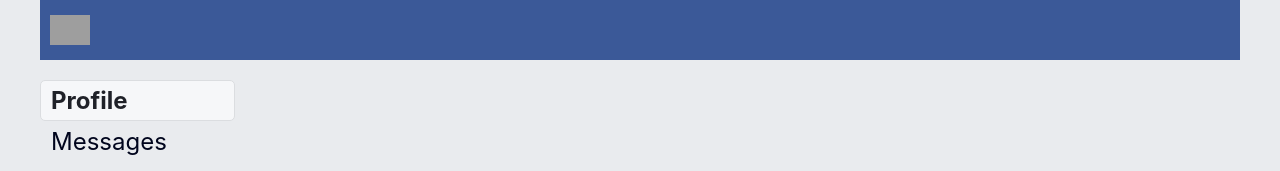
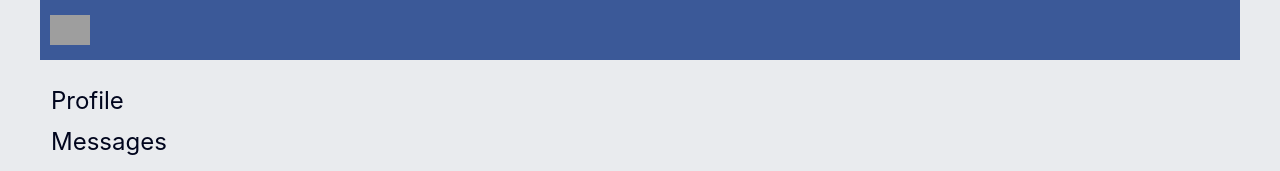
Before and after one commit to andrea-konova/learn_react, a React (Create React App) app in the folder first-project/: page / in a window 1280 px wide. Shown: the top 171 px of the page. Built offline with nearby package versions, Linux system fonts and the light colour scheme; grey boxes are pictures that could not be loaded.

Commit message:
feat: added NavLink in Navbar

```diff
--- a/first-project/src/components/Navbar/Navbar.jsx
+++ b/first-project/src/components/Navbar/Navbar.jsx
@@ -1,28 +1,27 @@
 import React from 'react';
 import classes from './Navbar.module.css';
+import {NavLink} from "react-router-dom";
 
 const Navbar = () => {
-  return (
-    <nav className={classes.navbar}>
+  return <nav className={classes.navbar}>
       <ul className={classes.menu}>
         <li className={classes.list}>
-            <a href='/profile' className={`${classes.item} ${classes.active}`}>Profile</a>
+          <NavLink to='/profile' className={classes.item} activeClassName={classes.active}>Profile</NavLink>
         </li>
         <li className={classes.list}>
-            <a href='/dialogs' className={classes.item}>Messages</a>
+          <NavLink to='/dialogs' className={classes.item} activeClassName={classes.active}>Messages</NavLink>
         </li>
         <li className={classes.list}>
-            <a href='/news' className={classes.item}>News</a>
+          <NavLink to='/news' className={classes.item} activeClassName={classes.active}>News</NavLink>
         </li>
         <li className={classes.list}>
-            <a href='/music' className={classes.item}>Music</a>
+          <NavLink to='/music' className={classes.item} activeClassName={classes.active}>Music</NavLink>
         </li>
         <li className={`${classes.list} ${classes.mt}`}>
-            <a href='/settings' className={classes.item}>Settings</a>
+          <NavLink to='/settings' className={classes.item} activeClassName={classes.active}>Settings</NavLink>
         </li>
       </ul>
-      </nav>
-  );
+    </nav>;
 }
 
 export default Navbar;
--- a/first-project/src/components/Navbar/Navbar.module.css
+++ b/first-project/src/components/Navbar/Navbar.module.css
@@ -34,7 +34,7 @@
   border-radius: 5px;
 }
 
-.item.active {
+.active {
   font-weight: bold;
   color: #1f2128;
   background-color: #f6f7f9;
```
Also changed, not shown: 1 other file (tests, documents, lock files or other folders). Lines whose indentation alone changed are shown as unchanged.
